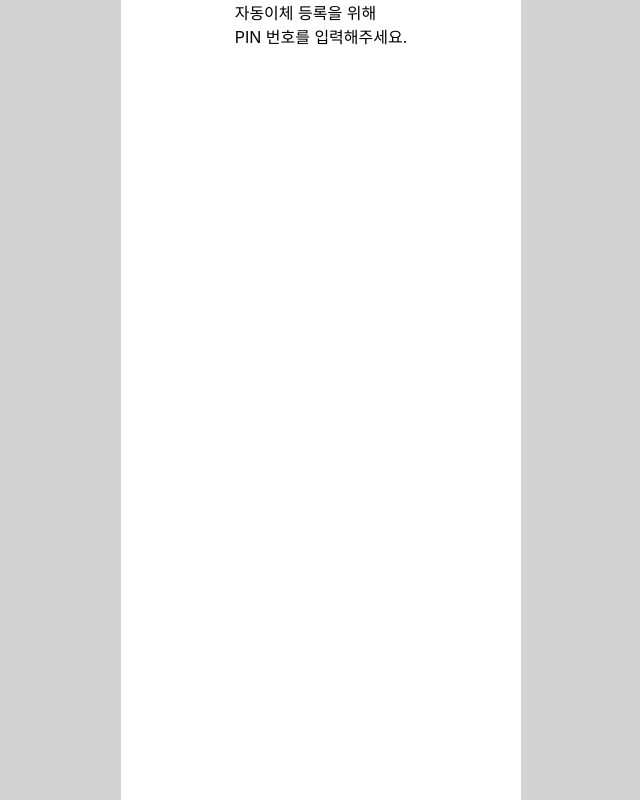
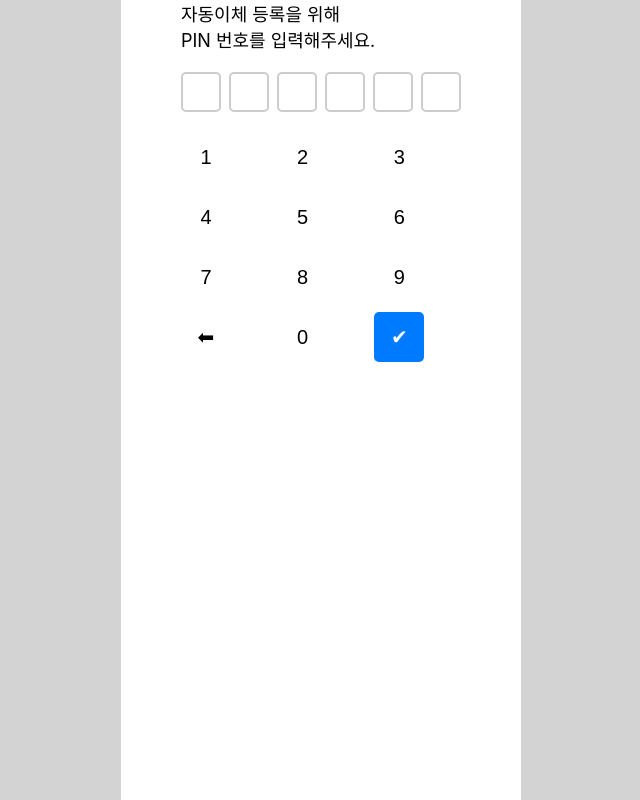
Before and after one commit to inthhh/bufl_fe, a React (Create React App) app: page /MoneySplit/InputPin in a window 1280 px wide. Shown: the whole page, without its empty margins (319-959 px from the left). Built offline with nearby package versions, Linux system fonts and the light colour scheme.

Commit message:
feat: PIN 입력 페이지 생성

```diff
--- a/src/MoneySplit/InputPin.tsx
+++ b/src/MoneySplit/InputPin.tsx
@@ -1,18 +1,63 @@
-import React from "react";
+import React, { useState } from "react";
+import { useNavigate } from "react-router-dom";
 import "./splitStyle.css";
-import { useNavigate } from "react-router-dom";
 
 const InputPin: React.FC = () => {
+  const [pin, setPin] = useState<string[]>(Array(6).fill(""));
   const navigate = useNavigate();
-  const clickToNext = () => {
-    navigate("/");
+
+  const handleKeyPress = (num: string) => {
+    setPin((prev) => {
+      const newPin = [...prev];
+      const emptyIndex = newPin.findIndex((val) => val === "");
+      if (emptyIndex !== -1) newPin[emptyIndex] = num;
+      return newPin;
+    });
   };
+
+  const handleDelete = () => {
+    setPin((prev) => {
+      const newPin = [...prev];
+      const lastIndex = newPin.lastIndexOf("");
+      const targetIndex = lastIndex === -1 ? 5 : lastIndex - 1;
+      if (targetIndex >= 0) newPin[targetIndex] = "";
+      return newPin;
+    });
+  };
+
+  const navigateToNext = () => {
+    // 모든 요소가 true일때 true
+    if (pin.every((p) => p !== "")) navigate("/MoneySplit/LastLoading");
+  };
+
   return (
     <div className="center_wrap">
       <div>
-        자동이체 등록을 위해
-        <br />
-        PIN 번호를 입력해주세요.
+        <div className="pin-message">
+          자동이체 등록을 위해 <br />
+          PIN 번호를 입력해주세요.
+        </div>
+        <div className="pin-input-container">
+          {pin.map((num, index) => (
+            <input key={index} type="text" value={num} readOnly className="pin-input" />
+          ))}
+        </div>
+        <div className="keypad">
+          {[...Array(9)].map((_, index) => (
+            <button key={index + 1} className="keypad-button" onClick={() => handleKeyPress((index + 1).toString())}>
+              {index + 1}
+            </button>
+          ))}
+          <button className="keypad-button" onClick={handleDelete}>
+            ⬅
+          </button>
+          <button className="keypad-button" onClick={() => handleKeyPress("0")}>
+            0
+          </button>
+          <button className="keypad-button confirm" onClick={navigateToNext}>
+            ✔
+          </button>
+        </div>
       </div>
     </div>
   );
```
